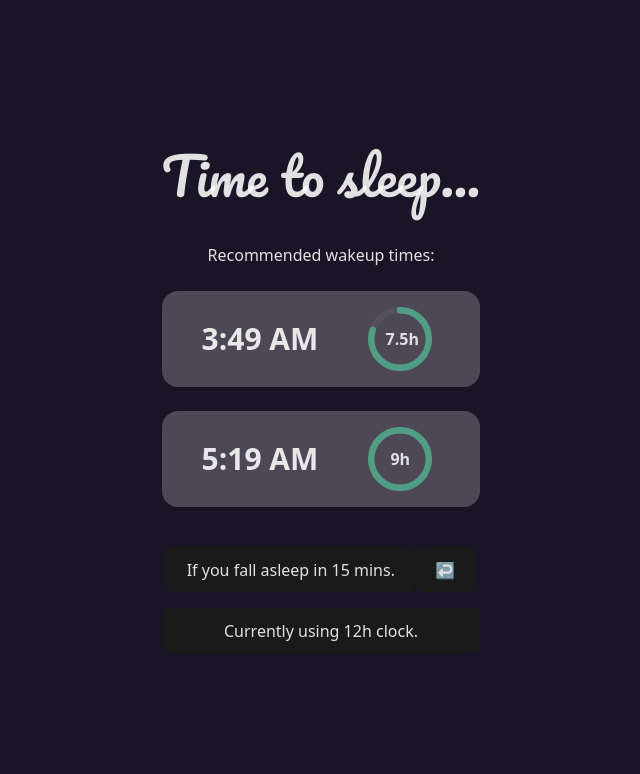
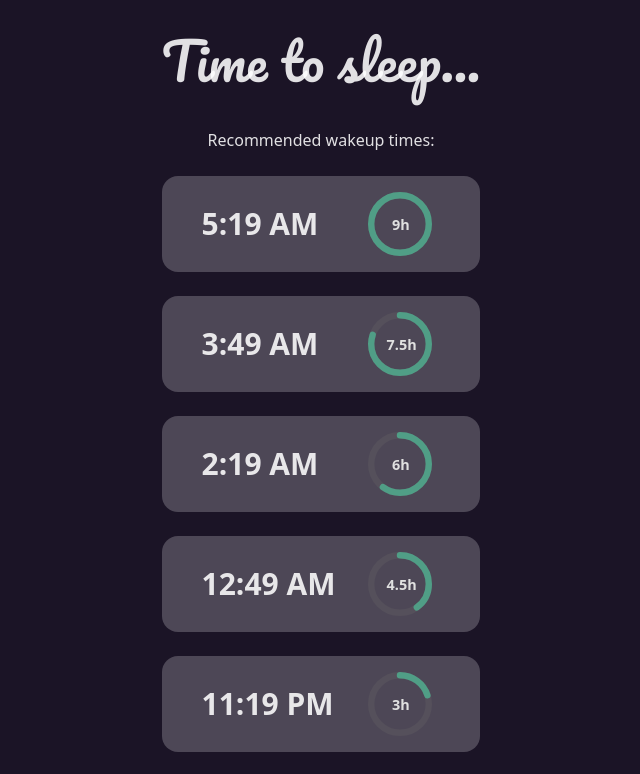
Before and after one commit to aronsantha/wakey, a React (Vite) app: page / in a window 1280 px wide. Shown: the top 774 px of the page, without its empty margins (319-959 px from the left). Built offline with nearby package versions, Linux system fonts and the light colour scheme; a web font is replaced by a local one.

Commit message:
display all times

```diff
--- a/src/App.jsx
+++ b/src/App.jsx
@@ -20,8 +20,13 @@ function App() {
   }, []);
 
   const step = 60 * 60 * 1000;
-  const sevenAndAHalfHours = new Date(time.getTime() + offsetInMs + step * 7.5);
-  const nineHours = new Date(time.getTime() + offsetInMs + step * 9);
+  const intervals = [1.5, 3, 4.5, 6, 7.5, 9];
+  const sleepLengthArray = intervals.map(
+    (hours) => new Date(time.getTime() + offsetInMs + hours * step)
+  );
+
+  const sevenAndAHalfHours = sleepLengthArray[4];
+  const nineHours = sleepLengthArray[5];
 
   function formatTime(date) {
     return date.toLocaleTimeString(timeFormat === "24h" ? "en-GB" : "en-US", {
@@ -39,19 +44,19 @@ function App() {
       <div className="flex justify-between flex-col gap-6 my-10 w-full">
         <h2>Recommended wakeup times:</h2>
 
-        <div className="bg-[#4d4756] py-2 px-10 rounded-2xl  flex items-center justify-between w-full ">
-          <p className="text-3xl   font-bold">{formatTime(sevenAndAHalfHours)}</p>
-          <div className="h-20 shrink-0">
-            <RadialBar hours={"7.5"} ranking={4} />
-          </div>
-        </div>
-
-        <div className="bg-[#4d4756] py-2 px-10 rounded-2xl flex items-center justify-between w-full">
-          <p className="text-3xl font-bold ">{formatTime(nineHours)}</p>
-          <div className="h-20 shrink-0">
-            <RadialBar hours={"9"} ranking={5} />
-          </div>
-        </div>
+        {sleepLengthArray
+          .map((interval, index) => (
+            <div
+              key={index}
+              className="bg-[#4d4756] py-2 px-10 rounded-2xl  flex items-center justify-between w-full "
+            >
+              <p className="text-3xl font-bold">{formatTime(interval)}</p>
+              <div className="h-20 shrink-0">
+                <RadialBar intervalHours={intervals[index]} ranking={index} />
+              </div>
+            </div>
+          ))
+          .reverse()}
       </div>
 
       <div className="flex flex-col gap-4">
--- a/src/RadialBar.jsx
+++ b/src/RadialBar.jsx
@@ -1,4 +1,4 @@
-const RadialBar = ({ hours, ranking }) => {
+const RadialBar = ({ intervalHours, ranking }) => {
   // Map ranking (0-5) to percentage (0-100)
   const percentage = (ranking / 5) * 100;
 
@@ -9,7 +9,7 @@ const RadialBar = ({ hours, ranking }) => {
   const dashOffset = circumference * (1 - percentage / 100);
 
   // Adjust text ranking slightly based on number of digits
-  const textX = hours && (hours.length < 3 ? "70px" : "55px");
+  const textX = intervalHours && (intervalHours.toString().length === 3 ? "58px" : "75px");
 
   return (
     <svg
@@ -37,11 +37,11 @@ const RadialBar = ({ hours, ranking }) => {
         x={textX}
         y="115px"
         fill="#e0e0e0"
-        fontSize="50px"
+        fontSize="45px"
         fontWeight="bold"
         style={{ transform: "rotate(90deg) translate(0px, -196px)" }}
       >
-        {hours}h
+        {intervalHours}h
       </text>
     </svg>
   );
```
